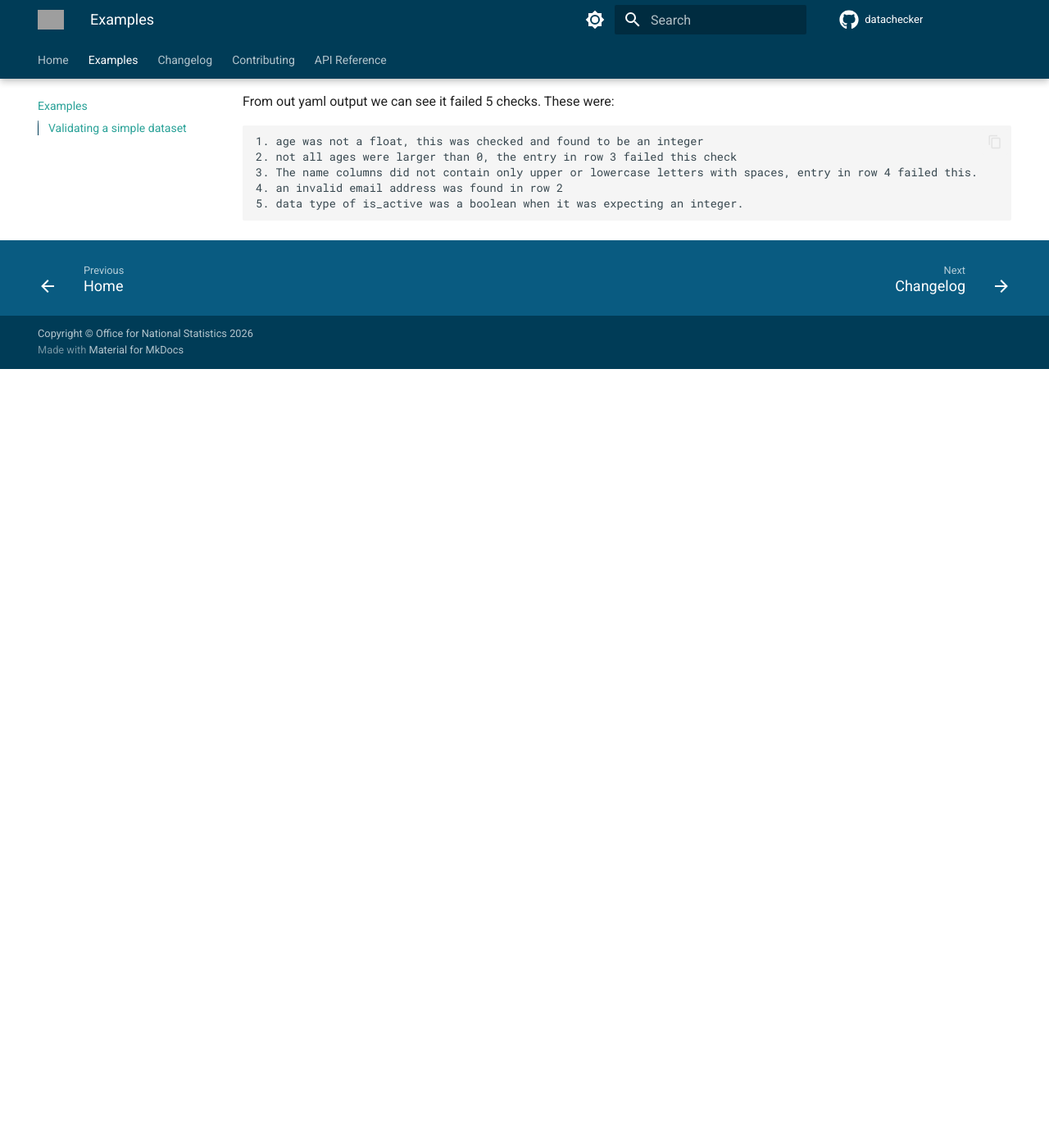
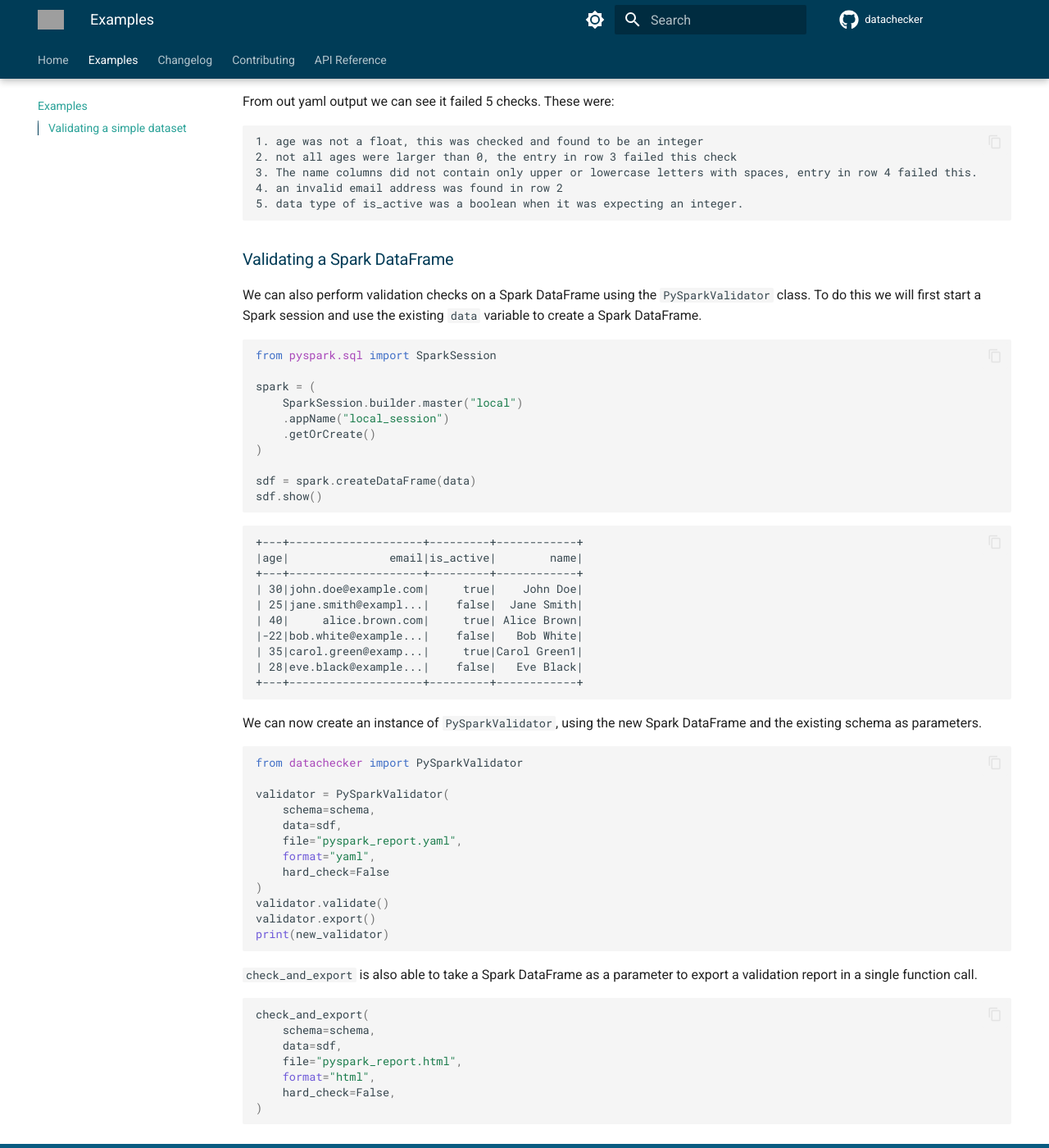
Before and after one commit to ONSdigital/datachecker, an MkDocs documentation site: the page built from docs/user_guide/examples.md, in a window 1280 px wide and 1400 px high, scrolled down 3617 px. Shown: the whole window at 82% size. Built offline with MkDocs 1.6.1 and Material for MkDocs 9.7.7, drawn with Linux system fonts in a browser that asks for light colours; comment, search, counter and statistics services are not loaded; before the commit the page ends 4067 px from its top, so only the background shows below that; grey boxes are pictures that could not be loaded.

Commit message:
Adding pyspark example to docs (#10)
* Adding pyspark example to docs

* updating reqs

* Changes to pass pyspark tests

* restructure dependencies to pass workflows

* restructure unit test for windows workflow

* remove need for all other data libraries in main

* move loading pyspark into class to avoid import errors

---------

Co-authored-by: jday7879 <57715292+Jday7879@users.noreply.github.com>

````diff
--- a/datachecker/__init__.py
+++ b/datachecker/__init__.py
@@ -1,6 +1,7 @@
 from .data_checkers.general_validator import Validator
 from .data_checkers.pandas_validator import DataValidator
 from .data_checkers.polars_validator import PolarsValidator
+from .data_checkers.pyspark_validator import PySparkValidator
 from .main import check_and_export
 
-__all__ = ["DataValidator", "PolarsValidator", "Validator", "check_and_export"]
+__all__ = ["DataValidator", "PolarsValidator", "PySparkValidator", "Validator", "check_and_export"]
--- a/docs/user_guide/examples.md
+++ b/docs/user_guide/examples.md
@@ -44,7 +44,6 @@ schema = {
         }
     }
 }
-
 ```
 
 Next we need to load our dataset, for this example we will instead create our dataframe within our script. Note for this example we have actually created the `is_active` column to be a boolean and not a integer as outlined in our schema. This should be picked up in our validation checks! Also one email is slightly incorrect and a name contains a number.
@@ -187,3 +186,62 @@ From out yaml output we can see it failed 5 checks. These were:
     3. The name columns did not contain only upper or lowercase letters with spaces, entry in row 4 failed this.
     4. an invalid email address was found in row 2
     5. data type of is_active was a boolean when it was expecting an integer.
+
+### Validating a Spark DataFrame
+
+We can also perform validation checks on a Spark DataFrame using the `PySparkValidator` class. To do this we will first start a Spark session and use the existing `data` variable to create a Spark DataFrame.
+
+```Python
+from pyspark.sql import SparkSession
+
+spark = (
+    SparkSession.builder.master("local")
+    .appName("local_session")
+    .getOrCreate()
+)
+
+sdf = spark.createDataFrame(data)
+sdf.show()
+```
+
+```
++---+--------------------+---------+------------+
+|age|               email|is_active|        name|
++---+--------------------+---------+------------+
+| 30|john.doe@example.com|     true|    John Doe|
+| 25|jane.smith@exampl...|    false|  Jane Smith|
+| 40|     alice.brown.com|     true| Alice Brown|
+|-22|bob.white@example...|    false|   Bob White|
+| 35|carol.green@examp...|     true|Carol Green1|
+| 28|eve.black@example...|    false|   Eve Black|
++---+--------------------+---------+------------+
+```
+
+We can now create an instance of `PySparkValidator`, using the new Spark DataFrame and the existing schema as parameters.
+
+```Python
+from datachecker import PySparkValidator
+
+validator = PySparkValidator(
+    schema=schema,
+    data=sdf,
+    file="pyspark_report.yaml",
+    format="yaml",
+    hard_check=False
+)
+validator.validate()
+validator.export()
+print(new_validator)
+```
+
+`check_and_export` is also able to take a Spark DataFrame as a parameter to export a validation report in a single function call.
+
+```Python
+check_and_export(
+    schema=schema,
+    data=sdf,
+    file="pyspark_report.html",
+    format="html",
+    hard_check=False,
+)
+```
--- a/pyproject.toml
+++ b/pyproject.toml
@@ -12,6 +12,7 @@ classifiers = [
     "Programming Language :: Python :: 3.12"
 ]
 dependencies = [
+    "findspark",
     "pyyaml",
     "pandas<3.0.0",
     "tomli",
````
Also changed, not shown: 3 other files.
